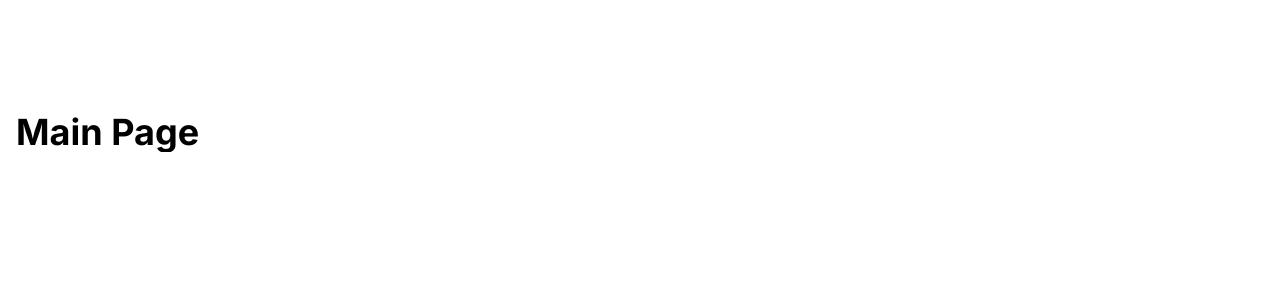
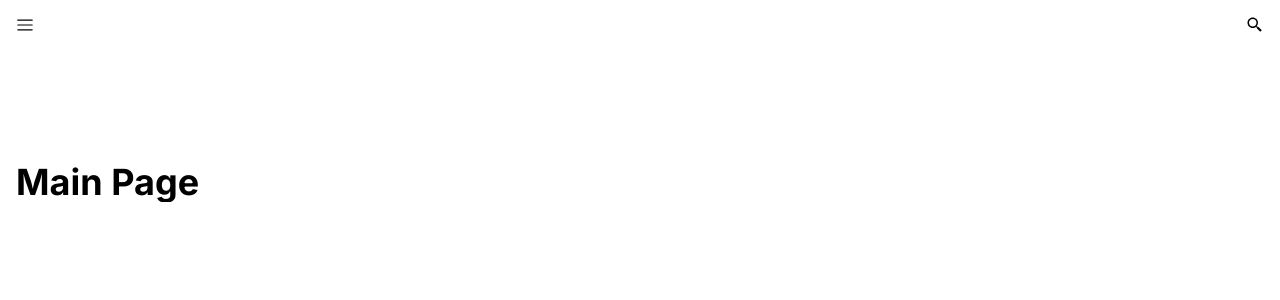
Before and after one commit to timosean/internship, a Next.js app: page / in a window 1280 px wide. Shown: the top 300 px of the page. Built offline with nearby package versions, Linux system fonts and the light colour scheme.

Commit message:
Feat: 전체 레이아웃에 헤더 추가

```diff
--- a/src/pages/_app.tsx
+++ b/src/pages/_app.tsx
@@ -1,3 +1,4 @@
+import Header from "@/components/Header";
 import "@/styles/globals.css";
 import { Inter } from "@next/font/google";
 import type { AppProps } from "next/app";
@@ -6,8 +7,11 @@ const inter = Inter({ subsets: ["latin"] });
 
 export default function App({ Component, pageProps }: AppProps) {
   return (
-    <main className={`${inter.className} px-[16px]`}>
-      <Component {...pageProps} />
-    </main>
+    <>
+      <Header />
+      <main className={`${inter.className} px-[16px]`}>
+        <Component {...pageProps} />
+      </main>
+    </>
   );
 }
```
